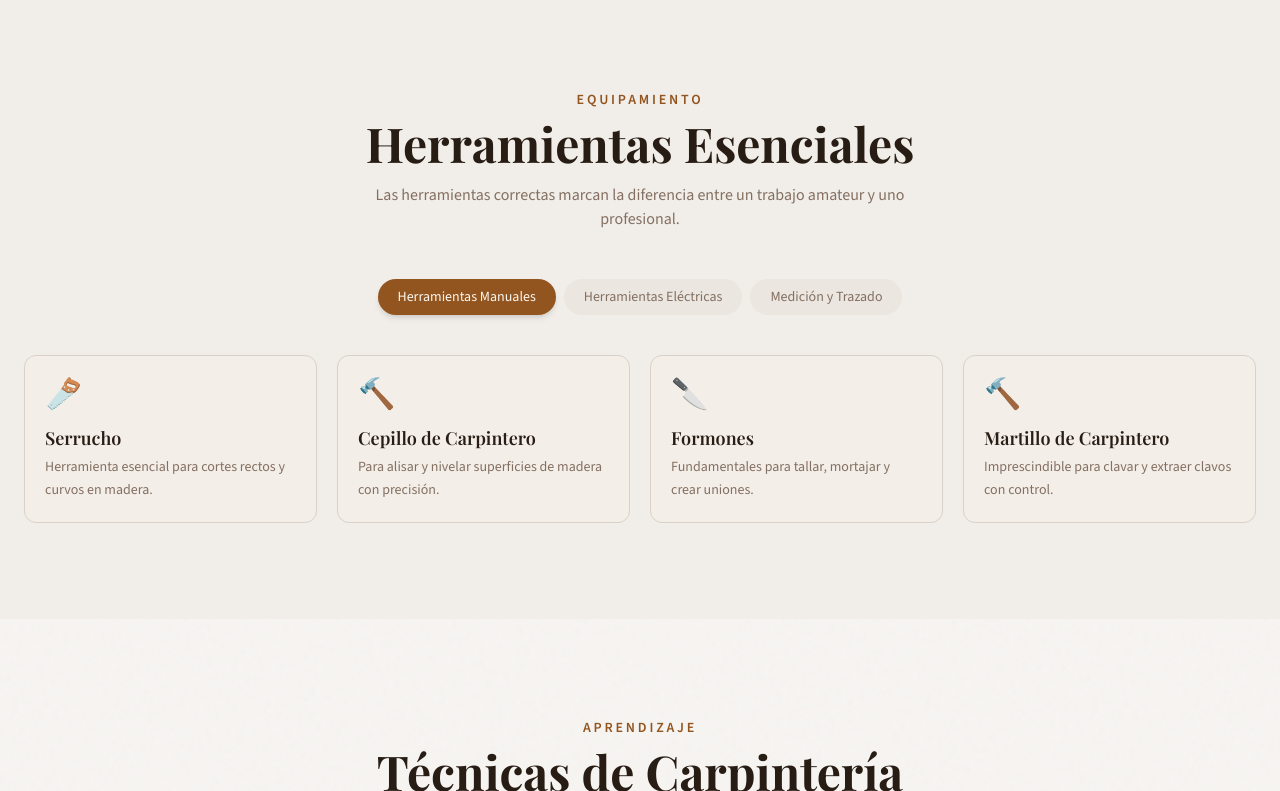
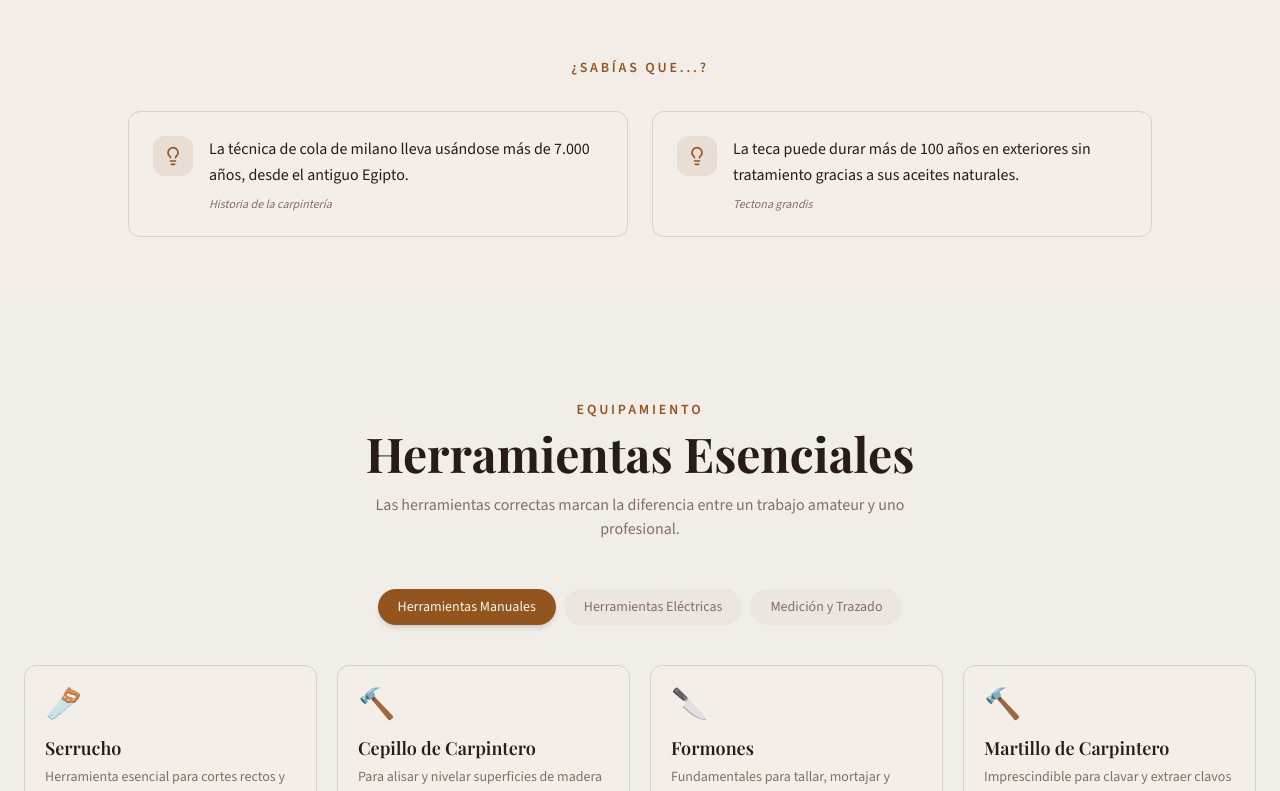
Before and after one commit to Ernesto581/madera-viva, a React (Vite) app: page / in a window 1280 px wide. Shown: the part 1769-2560 px from the top of the page. Built offline with nearby package versions, Linux system fonts and the light colour scheme; the HTML template or start-up script is replaced by a standard one; a web font is replaced by a local one.

Commit message:
Seccion de datos curiosos sobre maderas entre catalogo y herramientas

```diff
--- /dev/null
+++ b/src/components/WoodFacts.tsx
@@ -0,0 +1,74 @@
+import { motion } from "framer-motion";
+import { Lightbulb } from "lucide-react";
+
+const facts = [
+  {
+    text: "La teca puede durar más de 100 años en exteriores sin tratamiento gracias a sus aceites naturales.",
+    source: "Tectona grandis",
+  },
+  {
+    text: "Un roble tarda entre 150 y 300 años en alcanzar su madurez para ser aprovechado como madera.",
+    source: "Quercus robur",
+  },
+  {
+    text: "La caoba fue tan valiosa en el siglo XVIII que los piratas asaltaban barcos cargados con ella.",
+    source: "Swietenia macrophylla",
+  },
+  {
+    text: "El nogal cambia de color con los años: empieza muy oscuro y se aclara con la exposición a la luz.",
+    source: "Juglans regia",
+  },
+  {
+    text: "La técnica de cola de milano lleva usándose más de 7.000 años, desde el antiguo Egipto.",
+    source: "Historia de la carpintería",
+  },
+  {
+    text: "El cerezo puede oscurecerse varios tonos en solo 6 meses de exposición solar.",
+    source: "Prunus avium",
+  },
+];
+
+const WoodFacts = () => {
+  // Pick 2 random facts that are different each render
+  const shuffled = [...facts].sort(() => Math.random() - 0.5).slice(0, 2);
+
+  return (
+    <section className="py-16 px-6 bg-primary/5">
+      <div className="max-w-5xl mx-auto">
+        <motion.div
+          initial={{ opacity: 0, y: 15 }}
+          whileInView={{ opacity: 1, y: 0 }}
+          viewport={{ once: true }}
+          className="text-center mb-8"
+        >
+          <span className="text-primary font-body text-sm tracking-[0.2em] uppercase font-semibold">
+            ¿Sabías que...?
+          </span>
+        </motion.div>
+
+        <div className="grid grid-cols-1 md:grid-cols-2 gap-6">
+          {shuffled.map((fact, i) => (
+            <motion.div
+              key={i}
+              initial={{ opacity: 0, x: i === 0 ? -20 : 20 }}
+              whileInView={{ opacity: 1, x: 0 }}
+              viewport={{ once: true }}
+              transition={{ delay: i * 0.15 }}
+              className="bg-card rounded-xl p-6 border border-border flex items-start gap-4"
+            >
+              <div className="p-2.5 rounded-lg bg-primary/10 shrink-0">
+                <Lightbulb className="w-5 h-5 text-primary" />
+              </div>
+              <div>
+                <p className="text-foreground font-body leading-relaxed">{fact.text}</p>
+                <p className="text-muted-foreground text-xs font-body mt-2 italic">{fact.source}</p>
+              </div>
+            </motion.div>
+          ))}
+        </div>
+      </div>
+    </section>
+  );
+};
+
+export default WoodFacts;
--- a/src/pages/Index.tsx
+++ b/src/pages/Index.tsx
@@ -1,6 +1,7 @@
 import Navbar from "@/components/Navbar";
 import Hero from "@/components/Hero";
 import WoodCatalog from "@/components/WoodCatalog";
+import WoodFacts from "@/components/WoodFacts";
 import ToolsSection from "@/components/ToolsSection";
 import TechniquesSection from "@/components/TechniquesSection";
 import WoodQuiz from "@/components/WoodQuiz";
@@ -13,6 +14,7 @@ const Index = () => {
       <Navbar />
       <Hero />
       <WoodCatalog />
+      <WoodFacts />
       <ToolsSection />
       <TechniquesSection />
       <WoodQuiz />
```
